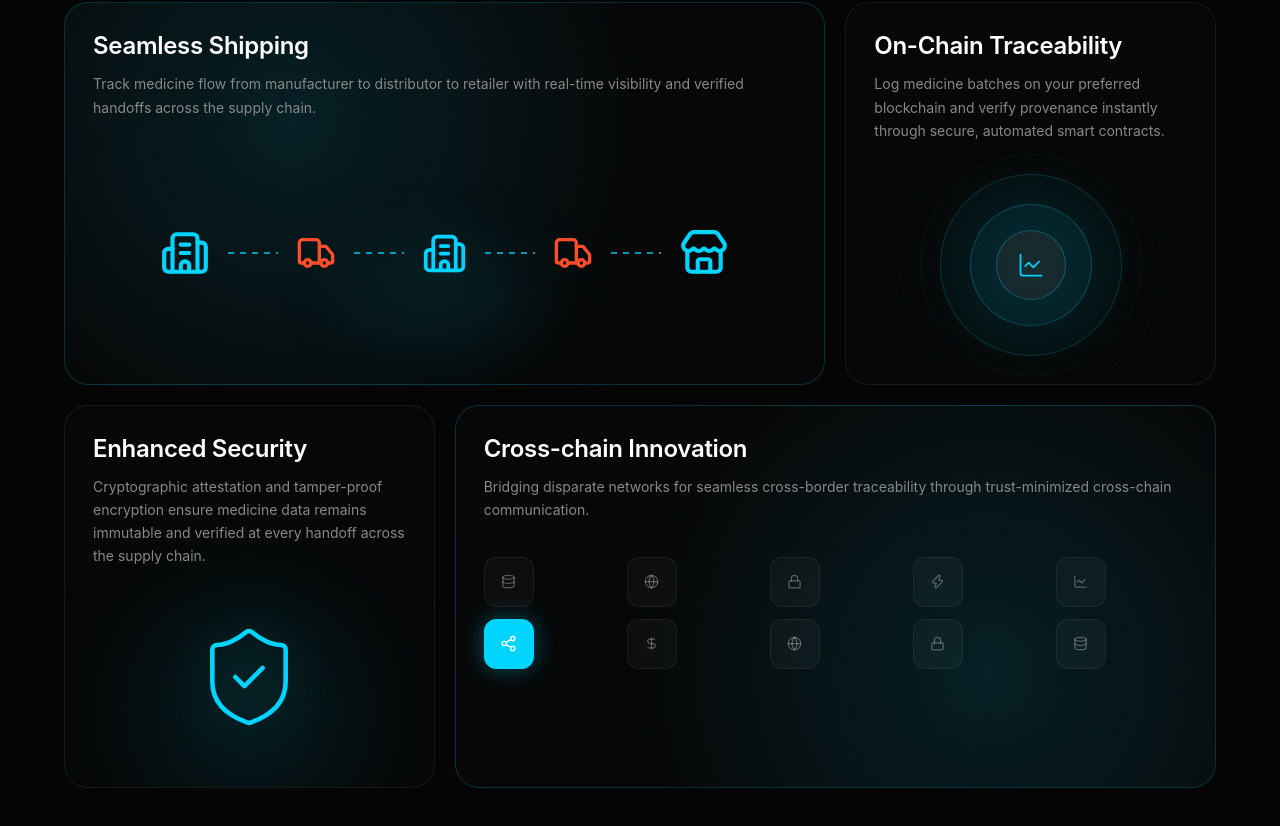
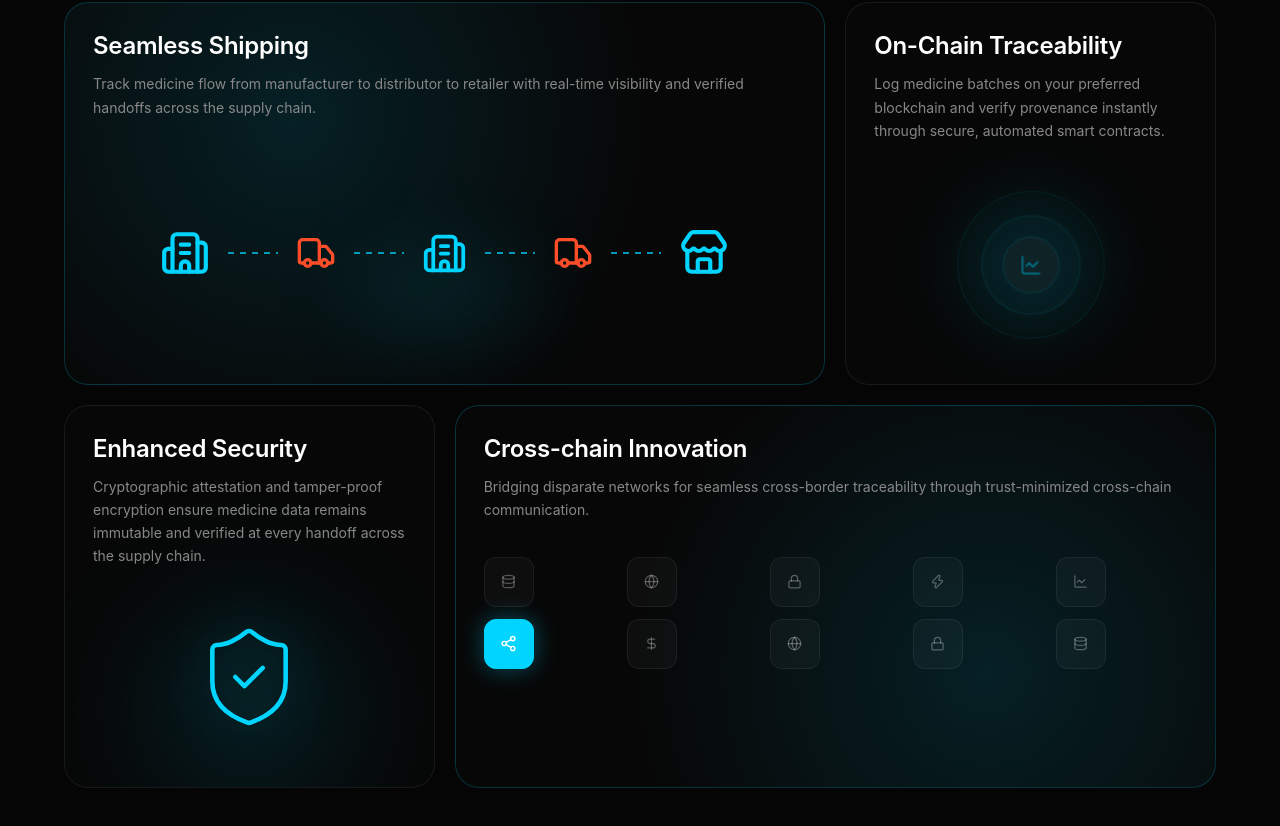
Before and after one commit to KejDhruv-Pharbit/Pharbit-Display, a React app in the folder frontend/: page / in a window 1280 px wide. Shown: the part 2054-2880 px from the top of the page. Built offline with nearby package versions, Linux system fonts and the light colour scheme; the HTML template or start-up script is replaced by a standard one.

Commit message:
Ripple effect

```diff
--- a/frontend/src/Styles/Components/BentoFeatures.css
+++ b/frontend/src/Styles/Components/BentoFeatures.css
@@ -132,6 +132,7 @@
   height: 180px;
   border: 1px solid rgba(0, 212, 255, 0.18);
   background: rgba(0, 212, 255, 0.03);
+  animation: radarPulse 3s linear infinite;
 }
 
 .bento-orbital-ring--outer::before {
@@ -141,6 +142,8 @@
   height: 220px;
   border-radius: 50%;
   border: 1px solid rgba(255, 255, 255, 0.03);
+  animation: radarPulse 3s linear infinite;
+  animation-delay: 0.6s;
 }
 
 .bento-orbital-ring--outer::after {
@@ -150,6 +153,8 @@
   height: 260px;
   border-radius: 50%;
   border: 1px solid rgba(255, 255, 255, 0.02);
+  animation: radarPulse 3s linear infinite;
+  animation-delay: 1.2s;
 }
 
 .bento-orbital-ring--inner {
@@ -168,6 +173,22 @@
   display: flex;
   justify-content: center;
   align-items: center;
+}
+
+/* Radar Ripple Effect */
+@keyframes radarPulse {
+  0% {
+    transform: scale(0.8);
+    opacity: 0.6;
+  }
+  50% {
+    transform: scale(1);
+    opacity: 0.3;
+  }
+  100% {
+    transform: scale(1.3);
+    opacity: 0;
+  }
 }
 
 /* ─── Price Display (Card 2) ───────────────────────────────────────────────── */
```
